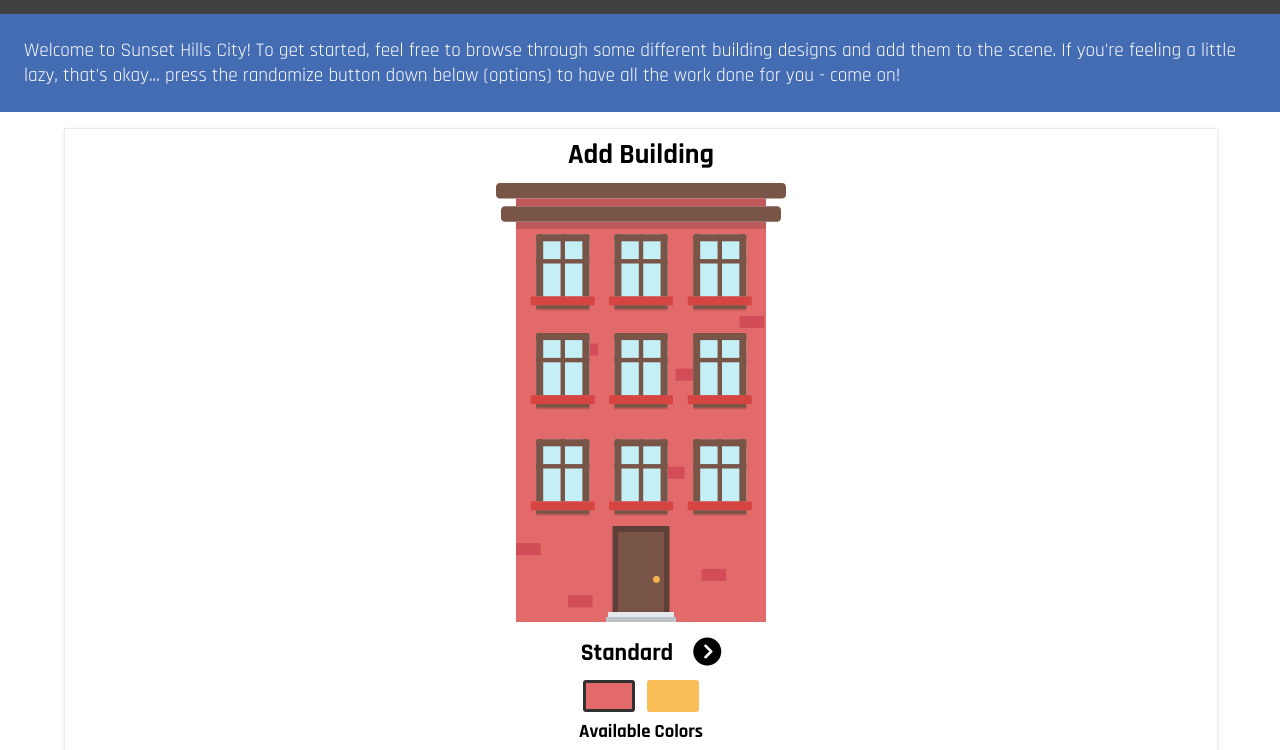
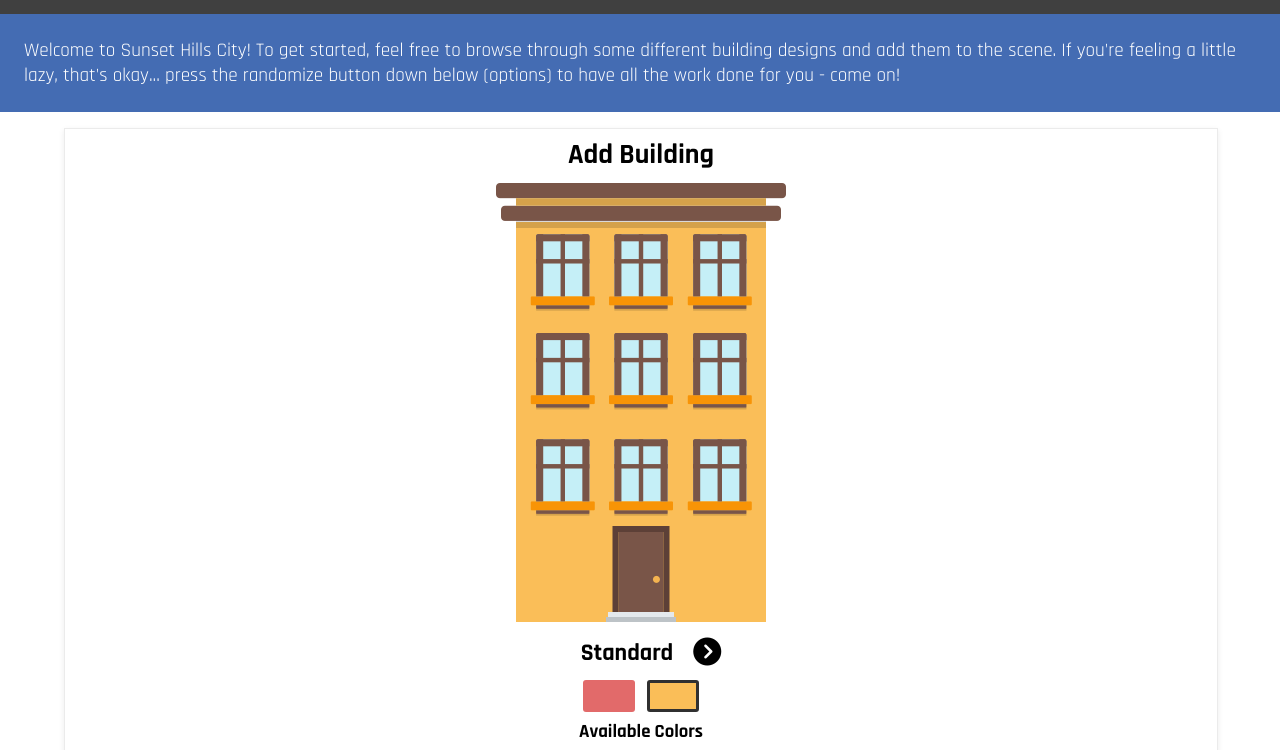
Before and after one commit to efeliz/SunsetHills, a plain HTML site: page index.html in a window 1280 px wide. Both pictures are taken after a click on the button 673 px from the left and 746 px from the top of the page. Shown: the part 50-800 px from the top of the page. Drawn offline with Linux system fonts and the light colour scheme.

Commit message:
Color selection initial implementation is complete. Tweaked UI and some other editor-related values.

```diff
--- a/index.html
+++ b/index.html
@@ -58,7 +58,7 @@
         </template>
 
         <template id="colorSelectBtnTemplate">
-            <button class="colorSelectBtn" data-colorID="" data-colorName=""></button>
+            <button class="colorSelectBtn" data-colorID="" data-colorName="" onclick="buildingColorChanged(this)"></button>
         </template>
 
         <script src="scripts/buildingLogic.js"></script>
--- a/scripts/buildingLogic.js
+++ b/scripts/buildingLogic.js
@@ -259,6 +259,15 @@ let buildingTypeChanged = (change) => {
         buildingEditor.selectedBuildingIndex -= 1;
     }
 
+    buildingEditor.selectedColorIndex = 0;
+
+    setEditorUI(buildingEditor.selectedBuildingIndex, buildingEditor.selectedColorIndex);
+}
+
+let buildingColorChanged = (element) => {
+    let colorID = element.getAttribute("data-colorID");
+    buildingEditor.selectedColorIndex = parseInt(colorID);
+
     setEditorUI(buildingEditor.selectedBuildingIndex, buildingEditor.selectedColorIndex);
 }
 
```
